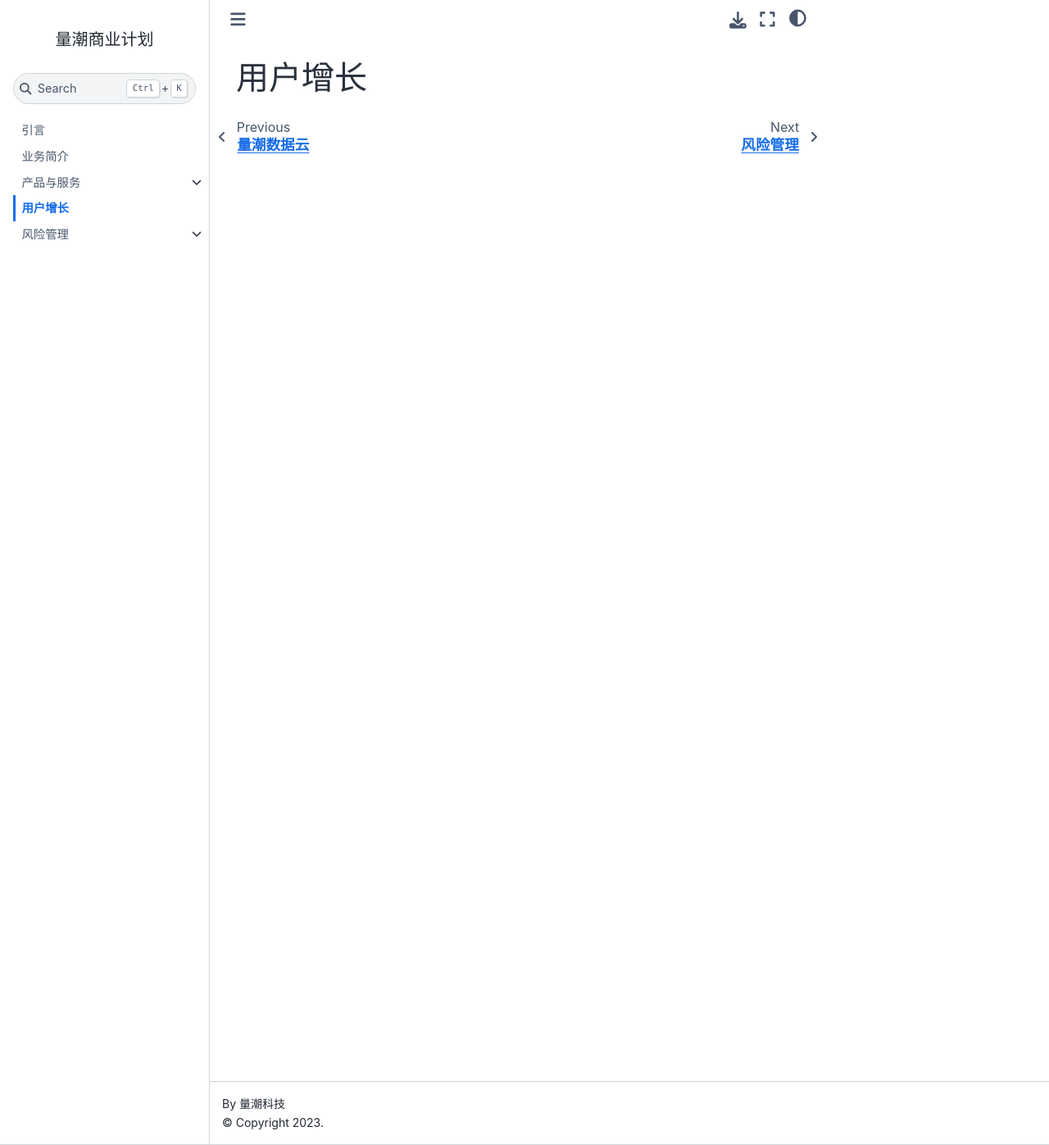
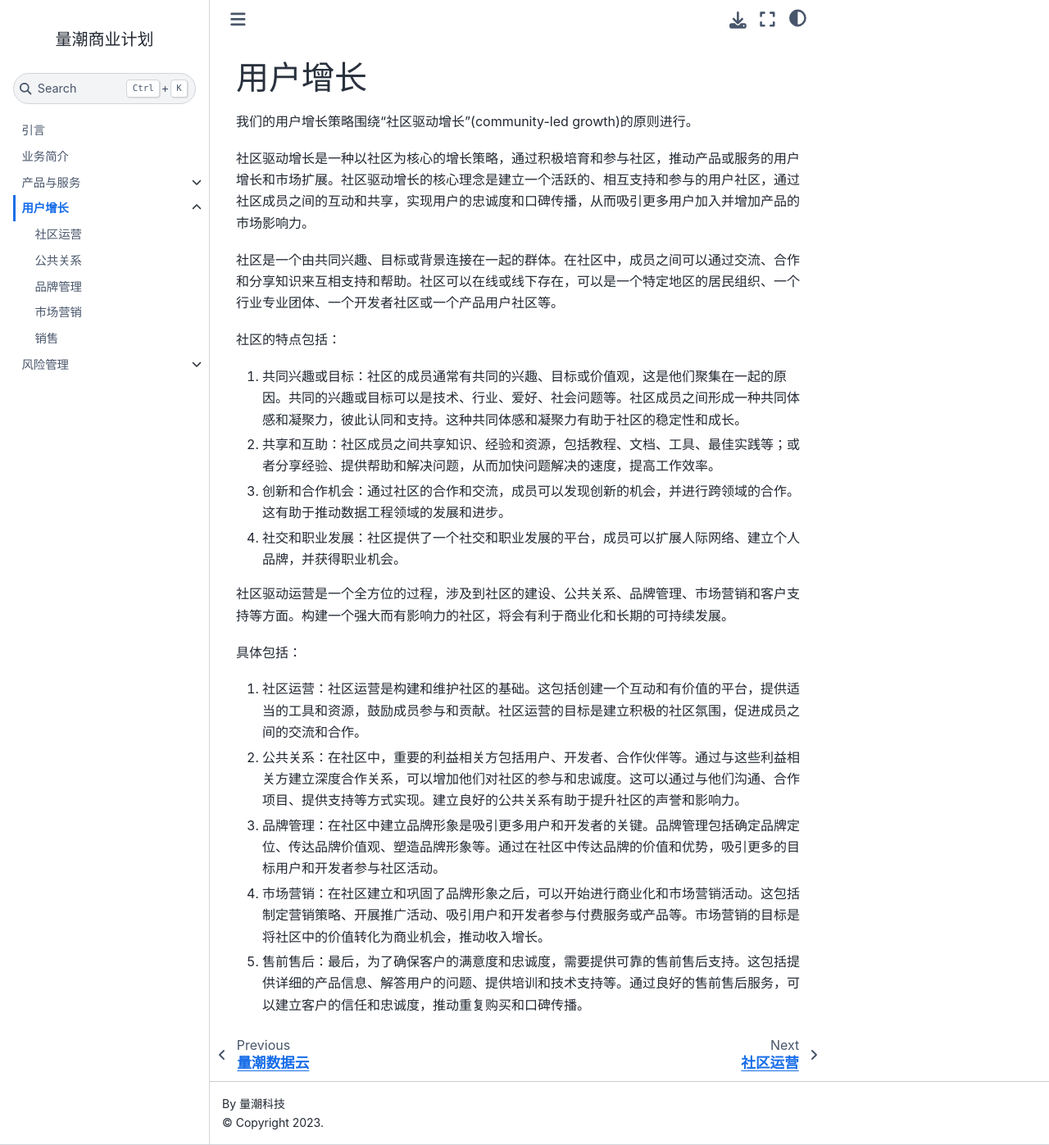
Before and after one commit to quanttide/quanttide-business-plan-of-readme, a Jupyter Book: the page built from markets/README.md, in a window 1280 px wide and 1397 px high. Shown: the whole window at 82% size. Built offline with Jupyter Book 1.0.4 settings and Sphinx 7.4.7 and the Sphinx Book theme 1.1.4, drawn with Linux system fonts in a browser that asks for light colours.

Commit message:
feat: 增加社区驱动增长的用户增长策略

```diff
--- a/_toc.yml
+++ b/_toc.yml
@@ -9,6 +9,12 @@ chapters:
         sections:
           - file: products/qtcloud-pass/qtcloud-data.md
   - file: markets/README.md
+    sections:
+      - file: markets/operations.md
+      - file: markets/pr.md
+      - file: markets/brands.md
+      - file: markets/marketing.md
+      - file: markets/sales.md
   - file: risks/README.md
     sections:
       - file: risks/tech_risks.md
--- a/markets/README.md
+++ b/markets/README.md
@@ -1 +1,24 @@
 # 用户增长
+
+我们的用户增长策略围绕“社区驱动增长”(community-led growth)的原则进行。
+
+社区驱动增长是一种以社区为核心的增长策略，通过积极培育和参与社区，推动产品或服务的用户增长和市场扩展。社区驱动增长的核心理念是建立一个活跃的、相互支持和参与的用户社区，通过社区成员之间的互动和共享，实现用户的忠诚度和口碑传播，从而吸引更多用户加入并增加产品的市场影响力。
+
+社区是一个由共同兴趣、目标或背景连接在一起的群体。在社区中，成员之间可以通过交流、合作和分享知识来互相支持和帮助。社区可以在线或线下存在，可以是一个特定地区的居民组织、一个行业专业团体、一个开发者社区或一个产品用户社区等。
+
+社区的特点包括：
+
+1. 共同兴趣或目标：社区的成员通常有共同的兴趣、目标或价值观，这是他们聚集在一起的原因。共同的兴趣或目标可以是技术、行业、爱好、社会问题等。社区成员之间形成一种共同体感和凝聚力，彼此认同和支持。这种共同体感和凝聚力有助于社区的稳定性和成长。
+2. 共享和互助：社区成员之间共享知识、经验和资源，包括教程、文档、工具、最佳实践等；或者分享经验、提供帮助和解决问题，从而加快问题解决的速度，提高工作效率。
+3. 创新和合作机会：通过社区的合作和交流，成员可以发现创新的机会，并进行跨领域的合作。这有助于推动数据工程领域的发展和进步。
+4. 社交和职业发展：社区提供了一个社交和职业发展的平台，成员可以扩展人际网络、建立个人品牌，并获得职业机会。
+
+社区驱动运营是一个全方位的过程，涉及到社区的建设、公共关系、品牌管理、市场营销和客户支持等方面。构建一个强大而有影响力的社区，将会有利于商业化和长期的可持续发展。
+
+具体包括：
+
+1. 社区运营：社区运营是构建和维护社区的基础。这包括创建一个互动和有价值的平台，提供适当的工具和资源，鼓励成员参与和贡献。社区运营的目标是建立积极的社区氛围，促进成员之间的交流和合作。
+2. 公共关系：在社区中，重要的利益相关方包括用户、开发者、合作伙伴等。通过与这些利益相关方建立深度合作关系，可以增加他们对社区的参与和忠诚度。这可以通过与他们沟通、合作项目、提供支持等方式实现。建立良好的公共关系有助于提升社区的声誉和影响力。
+3. 品牌管理：在社区中建立品牌形象是吸引更多用户和开发者的关键。品牌管理包括确定品牌定位、传达品牌价值观、塑造品牌形象等。通过在社区中传达品牌的价值和优势，吸引更多的目标用户和开发者参与社区活动。
+4. 市场营销：在社区建立和巩固了品牌形象之后，可以开始进行商业化和市场营销活动。这包括制定营销策略、开展推广活动、吸引用户和开发者参与付费服务或产品等。市场营销的目标是将社区中的价值转化为商业机会，推动收入增长。
+5. 售前售后：最后，为了确保客户的满意度和忠诚度，需要提供可靠的售前售后支持。这包括提供详细的产品信息、解答用户的问题、提供培训和技术支持等。通过良好的售前售后服务，可以建立客户的信任和忠诚度，推动重复购买和口碑传播。
--- /dev/null
+++ b/markets/marketing.md
@@ -0,0 +1,6 @@
+# 市场营销
+
+
+在社区中进行市场营销时，需要以社区成员的需求和兴趣为导向，提供有价值的内容和资源来吸引用户的关注和参与。可以通过发布有关产品或服务的教程、案例研究、技术文章等内容来为社区成员提供帮助和解决方案。此外，可以利用社交媒体、电子邮件营销和推广活动等方式，向社区成员宣传产品或服务的特点和优势，推动用户转化和增加市场份额。
+
+市场推广和营销活动：通过各种市场推广和营销活动，如搜索引擎优化(SEO)、社交媒体推广、内容营销、电子邮件营销等方式，扩大品牌影响力，吸引更多潜在用户的关注和参与。
--- /dev/null
+++ b/markets/operations.md
@@ -0,0 +1,6 @@
+## 社区运营
+
+1. 建立社区平台：创建一个在线或线下的社区平台，让用户可以方便地互相交流、分享经验和知识。这可以是一个论坛、社交媒体群组、博客、开发者社区等形式的平台。
+2. 内容运营：为社区成员提供有价值的内容和资源，如教程、案例研究、技术文章、工具库等，以吸引用户的关注和参与，并增加他们的参与度和忠诚度。
+3. 活动运营：通过组织线上或线下的活动、比赛、讨论会等形式，鼓励社区成员之间的互动和合作，促进知识分享、问题解答和创新思维的交流。
+4. 用户运营：定期收集用户反馈和建议，及时响应用户需求，并在产品的发展过程中融入社区的意见和需求。这有助于增加用户对产品的参与感和归属感
--- /dev/null
+++ b/markets/pr.md
@@ -0,0 +1,7 @@
+# 公共关系
+
+社区是公共关系的重要渠道之一，通过与社区成员的互动和合作，可以建立良好的公共关系。与社区成员保持沟通和对话，及时回应他们的问题和关切，建立并维护积极的品牌形象。此外，与其他相关行业的社区和组织建立合作伙伴关系，共同推动行业的发展和知识共享，提升品牌在行业中的影响力。
+
+## 合作伙伴关系
+
+与相关行业的合作伙伴建立紧密的合作关系，共同推广和推动数据云的使用。例如，与数据分析平台、云计算服务提供商、数据工程解决方案供应商等合作，实现互利共赢。
```
Also changed, not shown: markets/brands.md (added, +5 -0 lines), markets/sales.md (added, +19 -0 lines).
